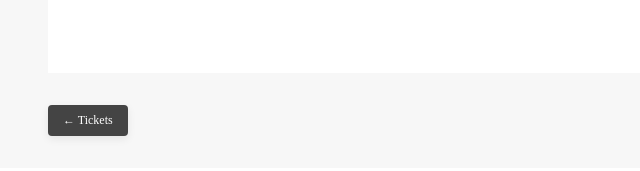
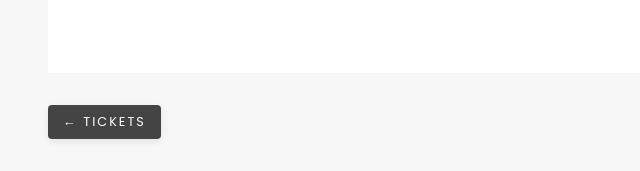
Before and after one commit to Stargirlight/Hive-party, a PHP site: page /form.html in a window 1280 px wide. Shown: the part 792-963 px from the top of the page, without its empty margins (0-640 px from the left). Before the commit the page ends 934 px from the top, so only its background shows below. Run offline with PHP 8.4, Linux system fonts and the light colour scheme.

Commit message:
Update style.css

```diff
--- a/style.css
+++ b/style.css
@@ -1259,7 +1259,10 @@ h6 {
   color: #fff;
   text-decoration: none;
   border-radius: 4px;
-  font-size: 12px;
+  font-size: 0.8rem;
+  font-family: 'Poppins', sans-serif;
+  text-transform: uppercase;
+  letter-spacing: 2px;
   transition: background 0.3s ease;
   box-shadow: 0px 3px 8px rgba(0, 0, 0, 0.08);
   margin: 2rem 3rem;
@@ -2120,6 +2123,7 @@ h6 {
   }
 
   .ticket-bck-img {
+    background-image: url('./assets/images/about-image1.jpg');
     padding-top: 2rem;
   }
 
```
